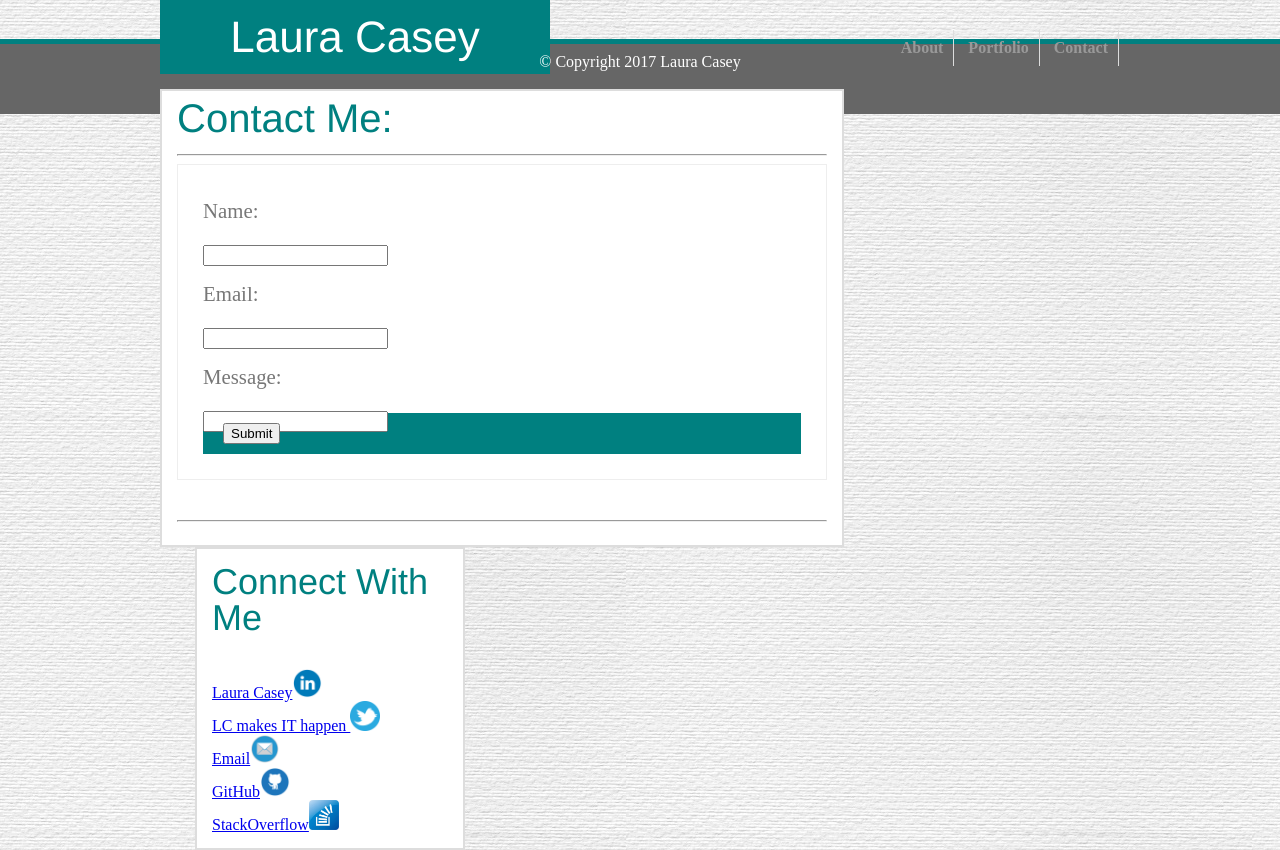
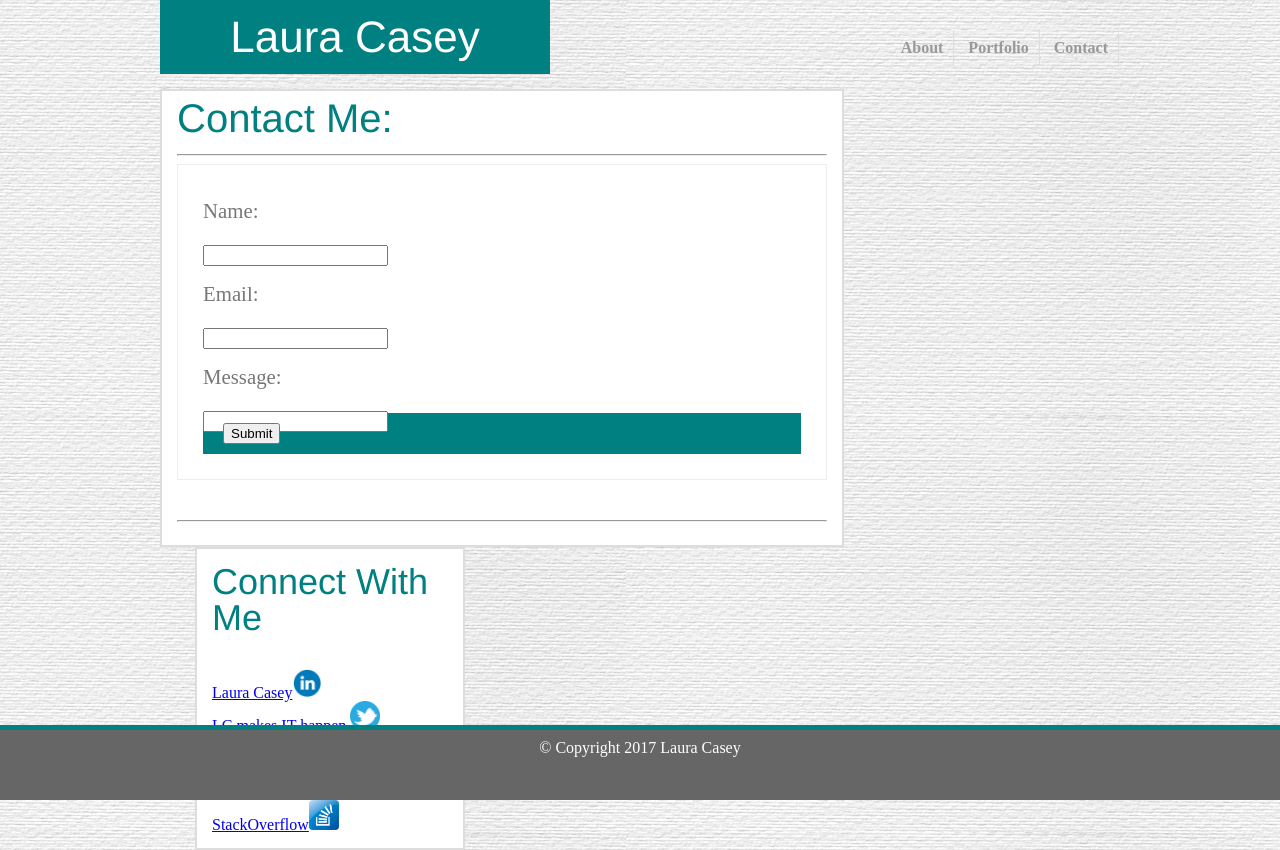
Before and after one commit to lcasey0220/Basic-Portfolio, a plain HTML site: page contact.html in a window 1280 px wide. Drawn offline with Linux system fonts and the light colour scheme.

Commit message:
fixed footer

```diff
--- a/assets/css/style.css
+++ b/assets/css/style.css
@@ -189,7 +189,7 @@ form {
 }
 
 .p3 {
-	background-image: url("../images/portfolio3.jpg");
+	background-image: url("../images/portfolio4.jpg");
 	background-size: 275px 275px;
 }
 
@@ -215,6 +215,10 @@ form {
 }
 
 #footersec {
+	position:absolute;
+	right: 0;
+	bottom: 0;
+	left: 0;
 	height: 50px;
 	background-color: #666666;
 	border-top: 5px solid teal;
```
